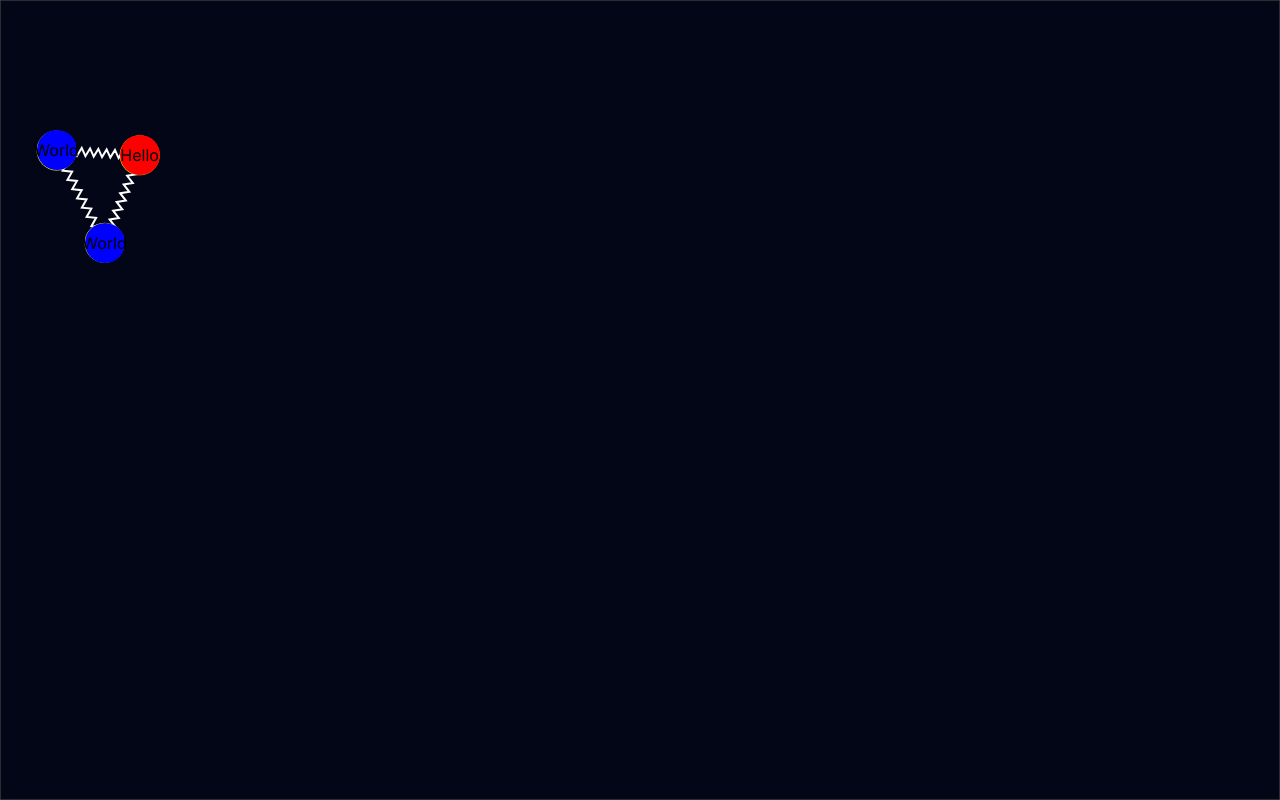
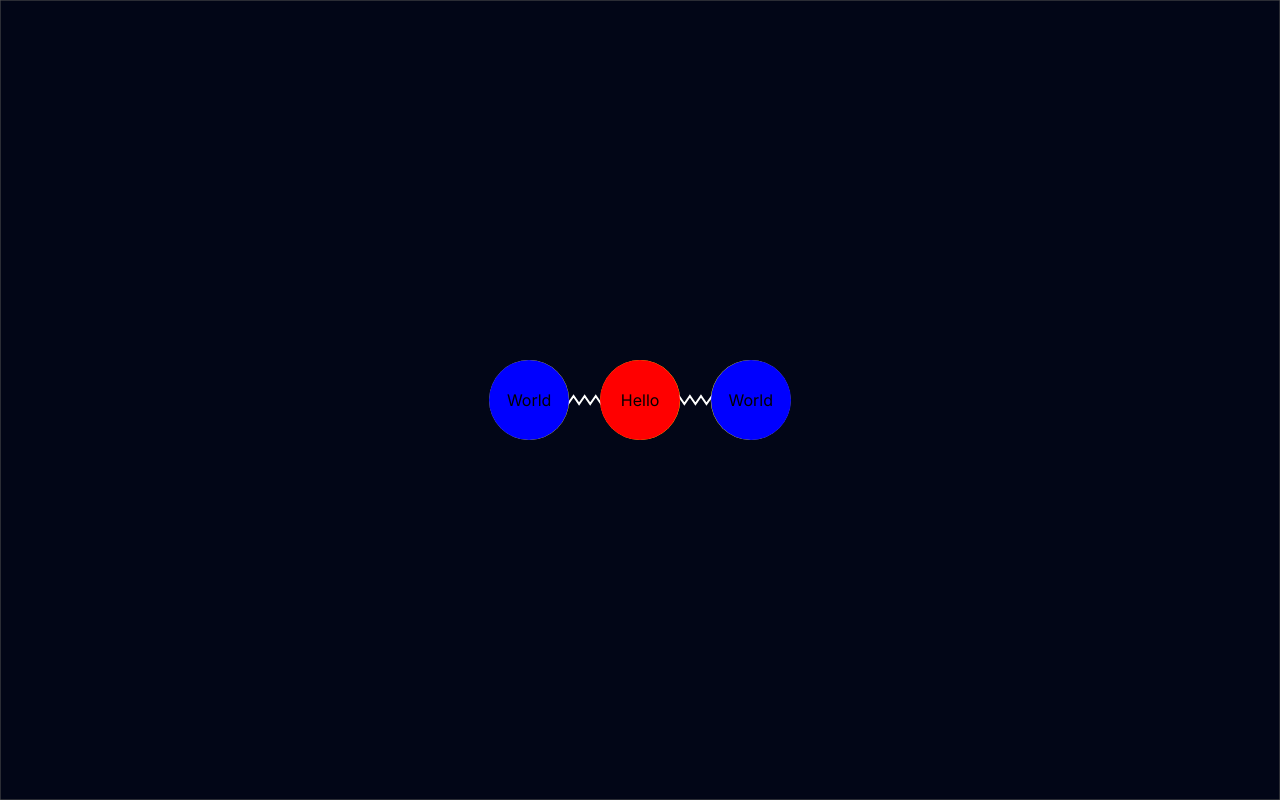
Before and after one commit to dyland88/NodePortfolioSite, a Next.js app in the folder node_portfolio_site/: page / in a window 1280 px wide. Built offline with nearby package versions, Linux system fonts and the light colour scheme.

Commit message:
Updated width and height variables

```diff
--- a/node_portfolio_site/src/app/page.tsx
+++ b/node_portfolio_site/src/app/page.tsx
@@ -19,8 +19,8 @@ export default function Home() {
   const ComponentOne = () => (
     <div
       style={{
-        minWidth: 40,
-        minHeight: 40,
+        minWidth: 80,
+        minHeight: 80,
         backgroundColor: "red",
         borderRadius: "100%",
         justifyContent: "center",
@@ -34,8 +34,8 @@ export default function Home() {
   const ComponentTwo = () => (
     <div
       style={{
-        width: 40,
-        height: 40,
+        width: 80,
+        height: 80,
         backgroundColor: "blue",
         borderRadius: "100%",
         justifyContent: "center",
@@ -47,15 +47,29 @@ export default function Home() {
     </div>
   );
 
-  const initialNodes = [
-    { id: "hello", content: <ComponentOne />, x: 100, y: 100 },
-    { id: "world", content: <ComponentTwo />, x: 50, y: 50 },
-    { id: "three", content: <ComponentTwo />, x: 150, y: 400 },
+  const initialNodes = window && [
+    {
+      id: "hello",
+      content: <ComponentOne />,
+      x: window.innerWidth / 2,
+      y: window.innerHeight / 2,
+    },
+    {
+      id: "world",
+      content: <ComponentTwo />,
+      x: window.innerWidth / 4,
+      y: window.innerHeight / 2,
+    },
+    {
+      id: "three",
+      content: <ComponentTwo />,
+      x: window.innerWidth * (3 / 4),
+      y: window.innerHeight / 2,
+    },
   ];
   const initialLinkList = [
     { source: "hello", target: "world" },
-    { source: "world", target: "three" },
-    { source: "three", target: "hello" },
+    { source: "hello", target: "three" },
   ];
 
   const { scene, nodeList, linkList, setNodePosition } = useNodePhysics(
@@ -79,7 +93,7 @@ export default function Home() {
         <motion.div
           key={index}
           drag={true}
-          whileDrag={{ scale: 0.9 }}
+          whileDrag={{ scale: 1.1 }}
           whileHover={{ scale: 1.2 }}
           onDrag={(event, info) => {
             setNodePosition(index, info.point.x, info.point.y);
@@ -88,8 +102,8 @@ export default function Home() {
           dragElastic={0.0}
           style={{
             position: "absolute",
-            left: nodeList[index].x - 20,
-            top: nodeList[index].y - 20,
+            left: nodeList[index].x - 40,
+            top: nodeList[index].y - 40,
             // width: 40,
             // height: 40,
             // backgroundColor: "white",
--- a/node_portfolio_site/src/app/useNodePhysics.tsx
+++ b/node_portfolio_site/src/app/useNodePhysics.tsx
@@ -59,16 +59,16 @@ function useNodePhysics(initialNodeList: Node[], initialLinkList: nameLink[]) {
   });
 
   useEffect(() => {
-    const cw = scene.current.offsetWidth;
-    const ch = scene.current.offsetHeight;
+    const clientWidth = window && window.innerWidth;
+    const clientHeight = window && window.innerHeight;
     // Create render scene
     const render = Render.create({
       element: scene.current!,
       engine: engine.current,
 
       options: {
-        width: cw,
-        height: ch,
+        width: clientWidth,
+        height: clientHeight,
         wireframes: false,
         background: "transparent",
       },
@@ -79,7 +79,7 @@ function useNodePhysics(initialNodeList: Node[], initialLinkList: nameLink[]) {
 
     // Create simulation bodies
     nodeList.forEach((node) => {
-      const body = Bodies.circle(node.x, node.y, 20, {
+      const body = Bodies.circle(node.x, node.y, 40, {
         restitution: 1,
         render: {
           fillStyle: "yellow",
@@ -101,13 +101,19 @@ function useNodePhysics(initialNodeList: Node[], initialLinkList: nameLink[]) {
 
     // Add rectangle bounding boxes
     World.add(engine.current.world, [
-      Bodies.rectangle(cw / 2, -10, cw, 20, { isStatic: true, restitution: 1 }),
-      Bodies.rectangle(-10, ch / 2, 20, ch, { isStatic: true, restitution: 1 }),
-      Bodies.rectangle(cw / 2, ch + 10, cw, 20, {
+      Bodies.rectangle(clientWidth / 2, -10, clientWidth, 20, {
         isStatic: true,
         restitution: 1,
       }),
-      Bodies.rectangle(cw + 10, ch / 2, 20, ch, {
+      Bodies.rectangle(-10, clientHeight / 2, 20, clientHeight, {
+        isStatic: true,
+        restitution: 1,
+      }),
+      Bodies.rectangle(clientWidth / 2, clientHeight + 10, clientWidth, 20, {
+        isStatic: true,
+        restitution: 1,
+      }),
+      Bodies.rectangle(clientWidth + 10, clientHeight / 2, 20, clientHeight, {
         isStatic: true,
         restitution: 1,
       }),
```
